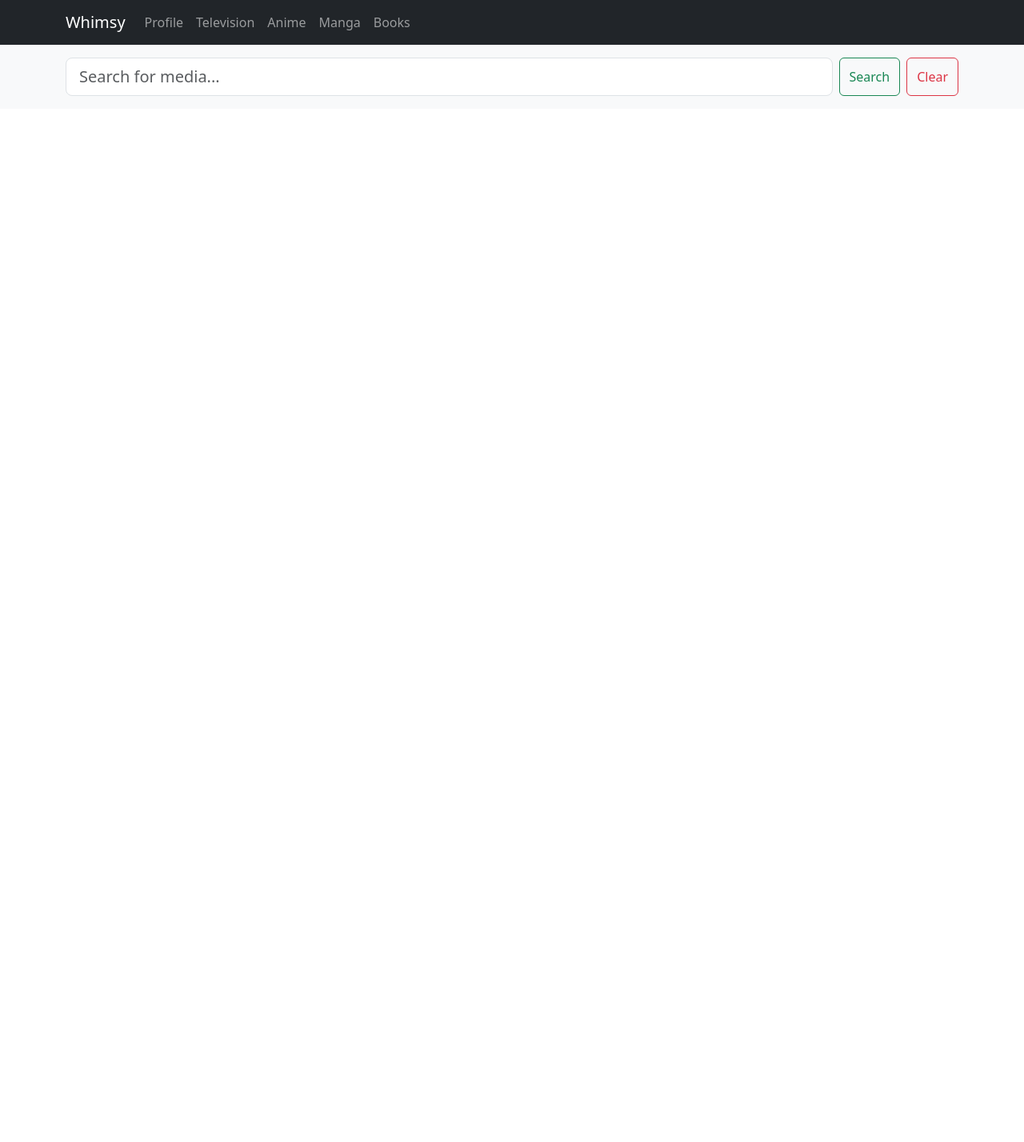
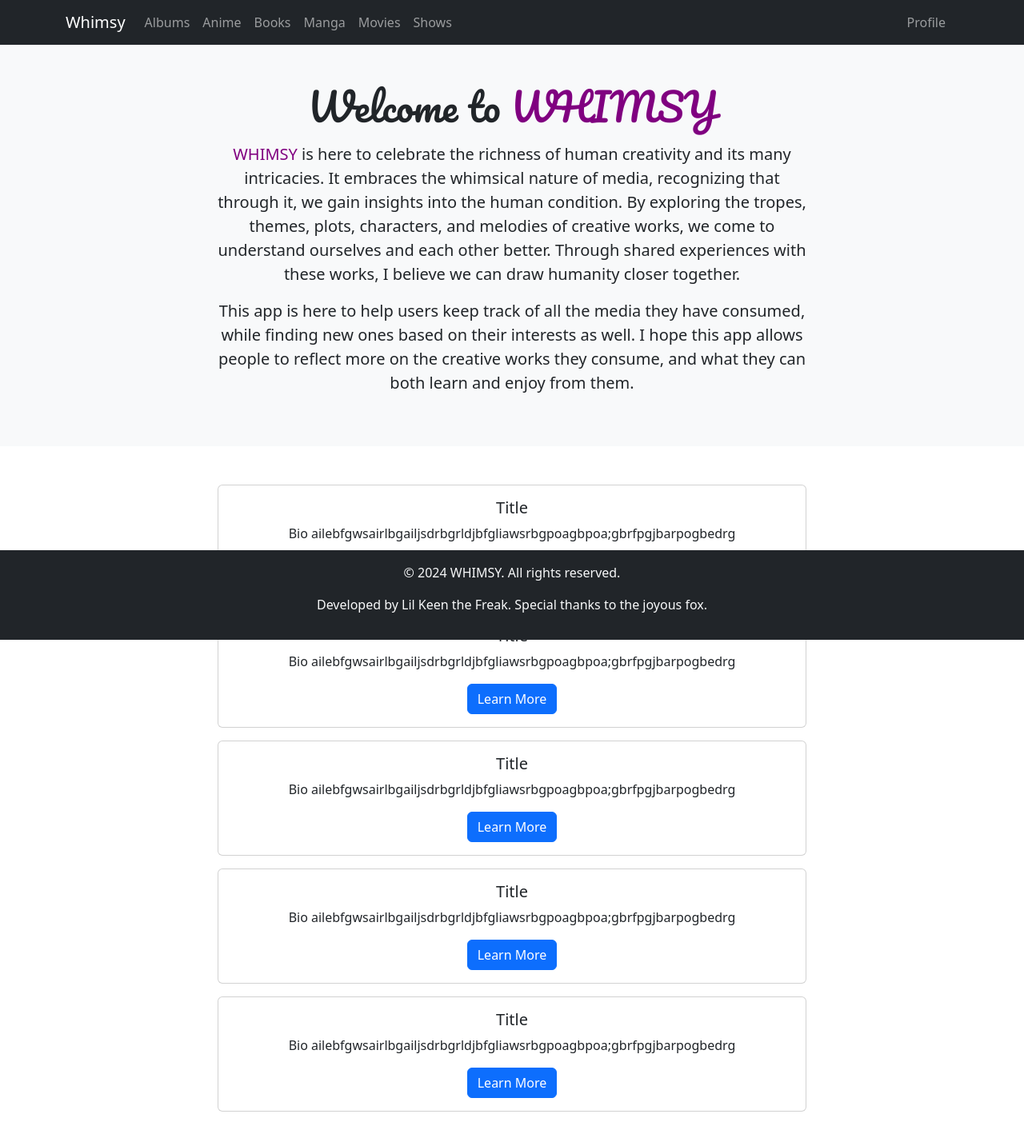
Before and after one commit to Kee-nan/Whimsy, a React (Create React App) app in the folder frontend/: page / in a window 1280 px wide. Shown: the top 1428 px of the page at 80% size. Before the commit the page ends 800 px from the top, so only its background shows below. Built offline with nearby package versions, Linux system fonts and the light colour scheme.

Commit message:
Anime and Manga and SHows

```diff
--- a/frontend/public/index.html
+++ b/frontend/public/index.html
@@ -10,34 +10,15 @@
       content="Web site created using create-react-app"
     />
     <link rel="apple-touch-icon" href="%PUBLIC_URL%/logo192.png" />
-    <!--
-      manifest.json provides metadata used when your web app is installed on a
-      user's mobile device or desktop. See https://developers.google.com/web/fundamentals/web-app-manifest/
-    -->
     <link rel="manifest" href="%PUBLIC_URL%/manifest.json" />
-    <!--
-      Notice the use of %PUBLIC_URL% in the tags above.
-      It will be replaced with the URL of the `public` folder during the build.
-      Only files inside the `public` folder can be referenced from the HTML.
-
-      Unlike "/favicon.ico" or "favicon.ico", "%PUBLIC_URL%/favicon.ico" will
-      work correctly both with client-side routing and a non-root public URL.
-      Learn how to configure a non-root public URL by running `npm run build`.
-    -->
+    <!-- Adding Animate.css for animations -->
+    <link rel="stylesheet" href="https://cdnjs.cloudflare.com/ajax/libs/animate.css/4.1.1/animate.min.css" />
+    <!-- Adding Google Fonts for a special font -->
+    <link href="https://fonts.googleapis.com/css2?family=Pacifico&display=swap" rel="stylesheet">
     <title>React App</title>
   </head>
   <body>
     <noscript>You need to enable JavaScript to run this app.</noscript>
     <div id="root"></div>
-    <!--
-      This HTML file is a template.
-      If you open it directly in the browser, you will see an empty page.
-
-      You can add webfonts, meta tags, or analytics to this file.
-      The build step will place the bundled scripts into the <body> tag.
-
-      To begin the development, run `npm start` or `yarn start`.
-      To create a production bundle, use `npm run build` or `yarn build`.
-    -->
   </body>
 </html>
--- a/frontend/src/App.js
+++ b/frontend/src/App.js
@@ -6,16 +6,20 @@ import Profile from './pages/profile';
 import Movies from './pages/movies';
 import Anime from './pages/anime';
 import Manga from './pages/manga';
+import Albums from './pages/albums';
+import Shows from './pages/shows';
 
 const App = () => {
   return (
     <Router>
       <Routes>
+        <Route path="/" element={<MainPage />} />
         <Route path="/profile" element={<Profile />} />
-        <Route path="/" element={<MainPage />} />
         <Route path="/movies" element={<Movies />} />
         <Route path="/anime" element={<Anime />} />
         <Route path="/manga" element={<Manga />} />
+        <Route path="/albums" element={<Albums />} />
+        <Route path="/shows" element={<Shows />} />
       </Routes>
     </Router>
   );
--- a/frontend/src/components/Navbar.js
+++ b/frontend/src/components/Navbar.js
@@ -1,5 +1,5 @@
 import React from 'react';
-import { Navbar, Nav, Container } from 'react-bootstrap';
+import { Navbar, Nav, Container, Button } from 'react-bootstrap';
 import { Link } from 'react-router-dom';
 
 const AppNavbar = () => {
@@ -8,11 +8,17 @@ const AppNavbar = () => {
       <Container>
         <Navbar.Brand as={Link} to="/">Whimsy</Navbar.Brand>
         <Nav className="me-auto">
-          <Nav.Link as={Link} to="/profile">Profile</Nav.Link>
-          <Nav.Link as={Link} to="/movies">Television</Nav.Link>
+          <Nav.Link as={Link} to="/albums">Albums</Nav.Link>
           <Nav.Link as={Link} to="/anime">Anime</Nav.Link>
+          <Nav.Link as={Link} to="/books">Books</Nav.Link>
           <Nav.Link as={Link} to="/manga">Manga</Nav.Link>
-          <Nav.Link as={Link} to="/movies">Books</Nav.Link>
+          <Nav.Link as={Link} to="/movies">Movies</Nav.Link>
+          <Nav.Link as={Link} to="/shows">Shows</Nav.Link>
+        </Nav>
+        <Nav>
+          <Nav.Link as={Link} to="/profile" className="btn btn-outline-grey me-2">
+            Profile
+          </Nav.Link>
         </Nav>
       </Container>
     </Navbar>
--- /dev/null
+++ b/frontend/src/pages/albums.js
@@ -0,0 +1,75 @@
+import React, { useState } from 'react';
+import axios from 'axios';
+import 'bootstrap/dist/css/bootstrap.min.css';
+import { Form, FormControl, Button, Container, Row, Card } from 'react-bootstrap';
+import AppNavbar from '../components/Navbar';
+
+const Albums = () => {
+  const [searchKey, setSearchKey] = useState("");
+  const [albums, setAlbums] = useState([]);
+
+  const searchAlbums = async (e) => {
+    e.preventDefault();
+    try {
+      const token = localStorage.getItem('spotifyToken');
+      const { data } = await axios.get("https://api.spotify.com/v1/search", {
+        headers: {
+          Authorization: `Bearer ${token}`
+        },
+        params: {
+          q: searchKey,
+          type: "album"
+        }
+      });
+      setAlbums(data.albums.items);
+    } catch (error) {
+      console.error(error);
+    }
+  };
+
+  const clearAlbums = () => {
+    setAlbums([]);
+  };
+
+  return (
+    <>
+      <AppNavbar />
+
+      <div className="search-bar-container bg-light py-3">
+        <Container>
+          <Form className="d-flex" onSubmit={searchAlbums}>
+            <FormControl
+              type="search"
+              placeholder="Search for Albums..."
+              className="form-control-lg"
+              aria-label="Search"
+              value={searchKey}
+              onChange={(e) => setSearchKey(e.target.value)}
+            />
+            <Button variant="outline-success" type="submit" className="ms-2">
+              Search
+            </Button>
+            <Button variant="outline-danger" onClick={clearAlbums} className="ms-2">
+              Clear
+            </Button>
+          </Form>
+        </Container>
+      </div>
+
+      <Container className="mt-5">
+        <Row className="mx-2 row row-cols-4">
+          {albums.map((album) => (
+            <Card key={album.id}>
+              <Card.Img src={album.images[0].url} />
+              <Card.Body>
+                <Card.Title>{album.name}</Card.Title>
+              </Card.Body>
+            </Card>
+          ))}
+        </Row>
+      </Container>
+    </>
+  );
+};
+
+export default Albums;
--- a/frontend/src/pages/main.js
+++ b/frontend/src/pages/main.js
@@ -1,73 +1,85 @@
-import React, { useState } from 'react';
-import axios from 'axios';
+import React from 'react';
 import 'bootstrap/dist/css/bootstrap.min.css';
-import { Form, FormControl, Button, Container, Row, Card } from 'react-bootstrap';
+import { Container, Row, Col, Card, Button } from 'react-bootstrap';
 import AppNavbar from '../components/Navbar';
 
 const MainPage = () => {
-  const [searchKey, setSearchKey] = useState("");
-  const [albums, setAlbums] = useState([]);
-
-  const searchAlbums = async (e) => {
-    e.preventDefault();
-    try {
-      const token = localStorage.getItem('spotifyToken');
-      const { data } = await axios.get("https://api.spotify.com/v1/search", {
-        headers: {
-          Authorization: `Bearer ${token}`
-        },
-        params: {
-          q: searchKey,
-          type: "album"
-        }
-      });
-      setAlbums(data.albums.items);
-    } catch (error) {
-      console.error(error);
-    }
-  };
-
-  const clearAlbums = () => {
-    setAlbums([]);
-  };
-
   return (
     <>
       <AppNavbar />
 
-      <div className="search-bar-container bg-light py-3">
+      <div className="welcome-section bg-light py-5">
         <Container>
-          <Form className="d-flex" onSubmit={searchAlbums}>
-            <FormControl
-              type="search"
-              placeholder="Search for media..."
-              className="form-control-lg"
-              aria-label="Search"
-              value={searchKey}
-              onChange={(e) => setSearchKey(e.target.value)}
-            />
-            <Button variant="outline-success" type="submit" className="ms-2">
-              Search
-            </Button>
-            <Button variant="outline-danger" onClick={clearAlbums} className="ms-2">
-              Clear
-            </Button>
-          </Form>
+          <Row className="justify-content-center">
+            <Col md={8} className="text-center">
+              <h1 className="animate__animated animate__fadeInDown" style={{ fontFamily: 'Pacifico, cursive', fontSize: '3rem' }}>
+                Welcome to <span style={{ color: 'purple' }}>WHIMSY</span>
+              </h1>
+              <p className="lead animate__animated animate__fadeInUp mt-3">
+                <span style={{ color: 'purple' }}>WHIMSY</span> is here to celebrate the richness of human creativity and its many intricacies. It embraces the whimsical nature of media, recognizing that through it, we gain insights into the human condition. By exploring the tropes, themes, plots, characters, and melodies of creative works, we come to understand ourselves and each other better. Through shared experiences with these works, I believe we can draw humanity closer together.
+              </p>
+              <p className="lead animate__animated animate__fadeInUp mt-3">
+                This app is here to help users keep track of all the media they have consumed, while finding new ones based on their interests as well. I hope this app allows people to reflect more on the creative works they consume, and what they can both learn and enjoy from them.
+              </p>
+            </Col>
+          </Row>
         </Container>
       </div>
 
-      <Container className="mt-5">
-        <Row className="mx-2 row row-cols-4">
-          {albums.map((album) => (
-            <Card key={album.id}>
-              <Card.Img src={album.images[0].url} />
-              <Card.Body>
-                <Card.Title>{album.name}</Card.Title>
-              </Card.Body>
-            </Card>
-          ))}
-        </Row>
-      </Container>
+      <div className="features-section bg-white py-5" style={{ minHeight: 'calc(100vh - 80px)', paddingBottom: '80px' }}>
+        <Container>
+          <Row className="justify-content-center">
+            <Col md={8} className="text-center">
+              <Card className="animate__animated animate__zoomIn mb-3" style={{ width: '100%' }}>
+                <Card.Body>
+                  <Card.Title>Title</Card.Title>
+                  <Card.Text>Bio ailebfgwsairlbgailjsdrbgrldjbfgliawsrbgpoagbpoa;gbrfpgjbarpogbedrg</Card.Text>
+                  <Button variant="primary">Learn More</Button>
+                </Card.Body>
+              </Card>
+              <Card className="animate__animated animate__zoomIn mb-3" style={{ width: '100%' }}>
+                <Card.Body>
+                  <Card.Title>Title</Card.Title>
+                  <Card.Text>Bio ailebfgwsairlbgailjsdrbgrldjbfgliawsrbgpoagbpoa;gbrfpgjbarpogbedrg</Card.Text>
+                  <Button variant="primary">Learn More</Button>
+                </Card.Body>
+              </Card>
+              <Card className="animate__animated animate__zoomIn mb-3" style={{ width: '100%' }}>
+                <Card.Body>
+                  <Card.Title>Title</Card.Title>
+                  <Card.Text>Bio ailebfgwsairlbgailjsdrbgrldjbfgliawsrbgpoagbpoa;gbrfpgjbarpogbedrg</Card.Text>
+                  <Button variant="primary">Learn More</Button>
+                </Card.Body>
+              </Card>
+              <Card className="animate__animated animate__zoomIn mb-3" style={{ width: '100%' }}>
+                <Card.Body>
+                  <Card.Title>Title</Card.Title>
+                  <Card.Text>Bio ailebfgwsairlbgailjsdrbgrldjbfgliawsrbgpoagbpoa;gbrfpgjbarpogbedrg</Card.Text>
+                  <Button variant="primary">Learn More</Button>
+                </Card.Body>
+              </Card>
+              <Card className="animate__animated animate__zoomIn mb-3" style={{ width: '100%' }}>
+                <Card.Body>
+                  <Card.Title>Title</Card.Title>
+                  <Card.Text>Bio ailebfgwsairlbgailjsdrbgrldjbfgliawsrbgpoagbpoa;gbrfpgjbarpogbedrg</Card.Text>
+                  <Button variant="primary">Learn More</Button>
+                </Card.Body>
+              </Card>
+            </Col>
+          </Row>
+        </Container>
+      </div>
+
+      <footer className="bg-dark text-light py-3" style={{ position: 'fixed', bottom: 0, width: '100%' }}>
+        <Container>
+          <Row className="justify-content-center">
+            <Col md={6} className="text-center">
+              <p>&copy; 2024 WHIMSY. All rights reserved.</p>
+              <p>Developed by Lil Keen the Freak. Special thanks to the joyous fox.</p>
+            </Col>
+          </Row>
+        </Container>
+      </footer>
     </>
   );
 };
```
Also changed, not shown: frontend/src/pages/shows.js (renamed from frontend/src/pages/movies.js, +23 -21 lines).
